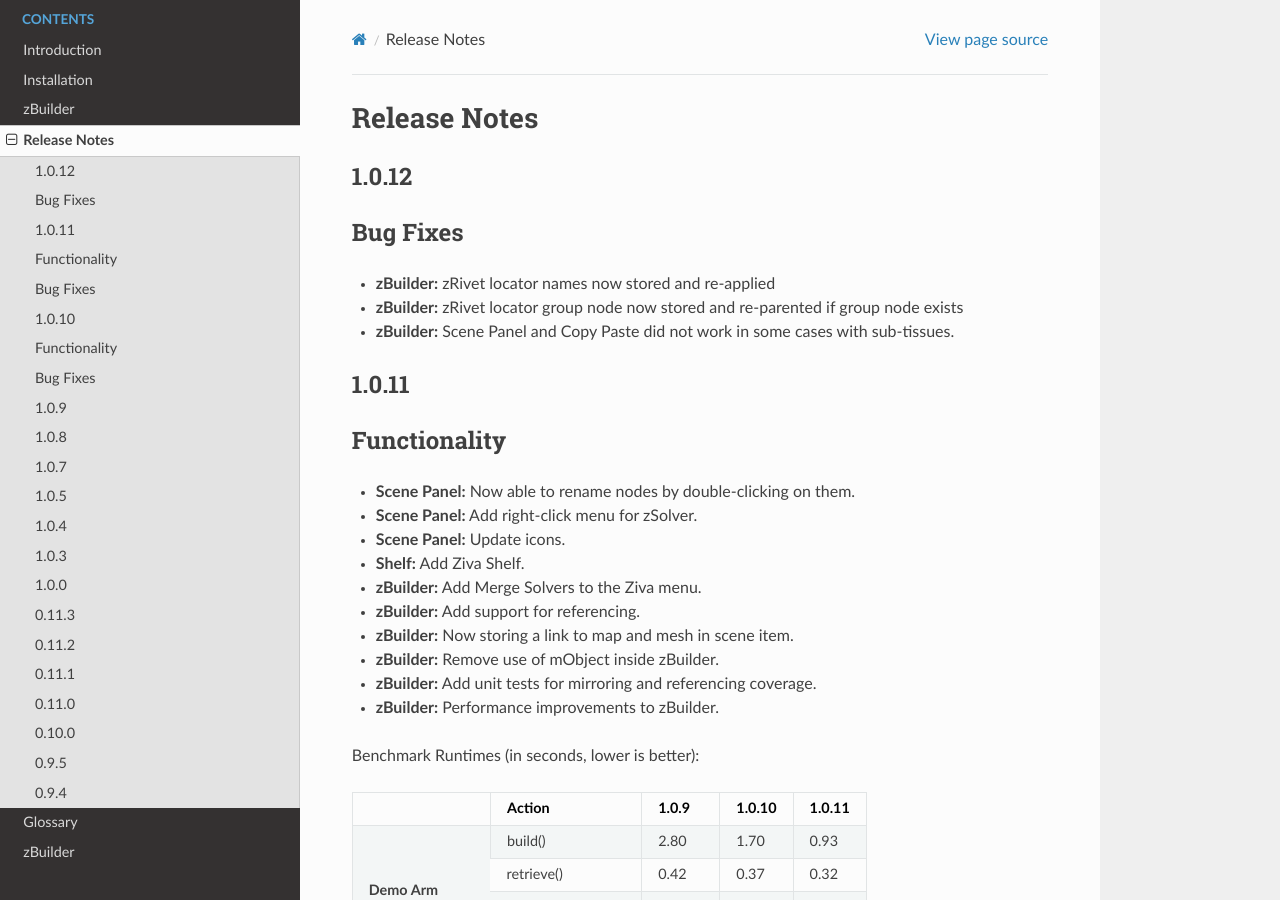
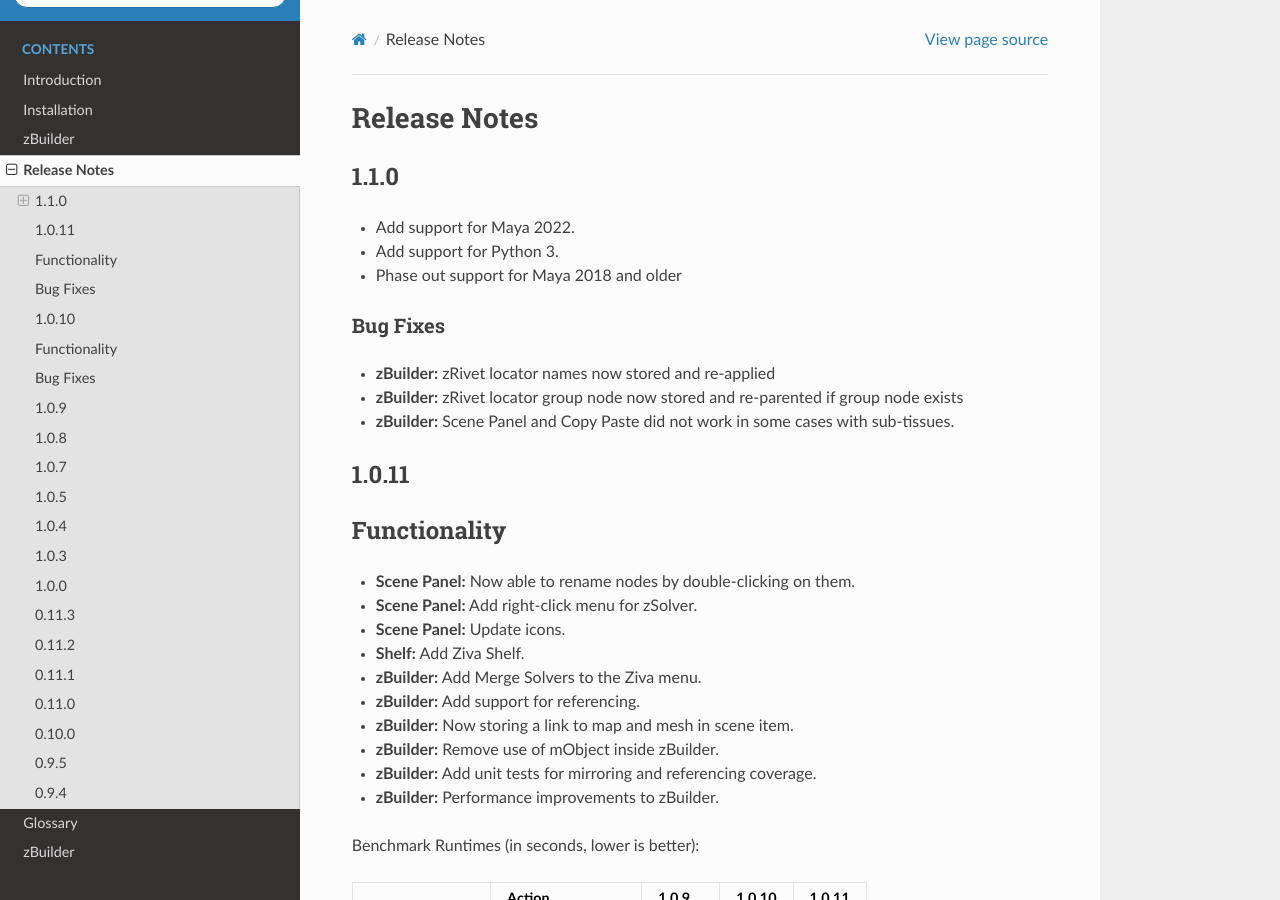
Before and after one commit to Unity-Technologies/ziva-vfx-utils, a Sphinx documentation site: the page built from docs/release.rst, in a window 1280 px wide and 900 px high. Built offline with Sphinx 7.4.7 and the Read the Docs theme 2.0.0, drawn with Linux system fonts in a browser that asks for light colours.

Commit message:
Update zBuilder version number to 1.1.0 and update release notes
Bumping minor version because we've added compatibility for Python3.
Besides bugfixes, only other change is dropping official support
for Maya 2018.

```diff
--- a/docs/release.rst
+++ b/docs/release.rst
@@ -10,14 +10,18 @@
 .. - Broken rendering on tissue blah blah.
 .. - Fibers will not generate on tissues with multiple components.
 
-1.0.12
+1.1.0
 ------
+- Add support for Maya 2022.
+- Add support for Python 3.
+- Phase out support for Maya 2018 and older
 
 Bug Fixes
----------
++++++++++
 - **zBuilder:** zRivet locator names now stored and re-applied
 - **zBuilder:** zRivet locator group node now stored and re-parented if group node exists
 - **zBuilder:** Scene Panel and Copy Paste did not work in some cases with sub-tissues.
+
 
 1.0.11
 ------
--- a/zBuilder/__init__.py
+++ b/zBuilder/__init__.py
@@ -1,4 +1,4 @@
-__version__ = '1.0.11'
+__version__ = '1.1.0'
 
 from datetime import datetime
 import logging
```
